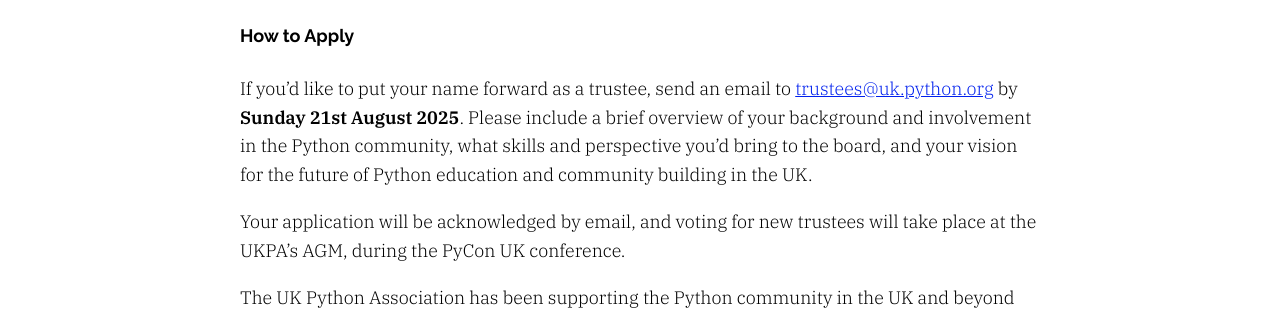
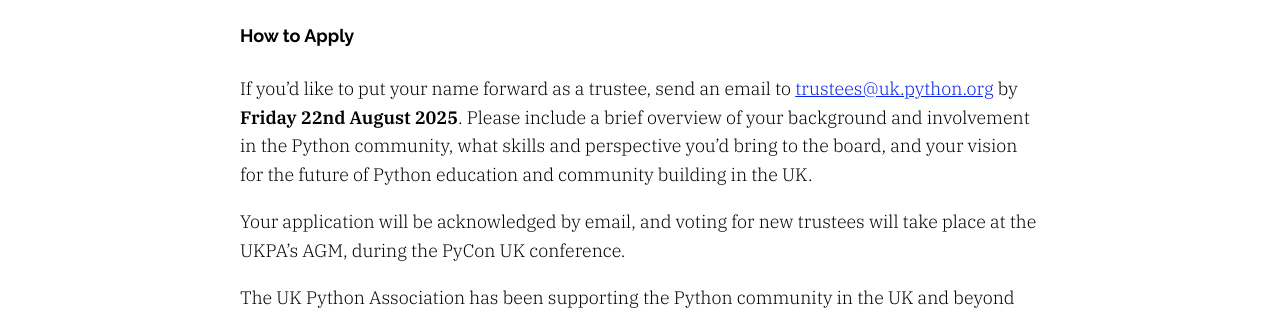
Before and after one commit to gma/2025.pyconuk.org, a Jekyll site: the page built from src/_posts/2025-08-06-the-ukpa-needs-you.md, in a window 1280 px wide and 900 px high, scrolled down 1428 px. Shown: the part 154-464 px from the top of the window. Built offline with Jekyll 4.4.1, drawn with Linux system fonts in a browser that asks for light colours.

Commit message:
Fix UKPA trustee application closing date

```diff
--- a/src/_posts/2025-08-06-the-ukpa-needs-you.md
+++ b/src/_posts/2025-08-06-the-ukpa-needs-you.md
@@ -29,7 +29,7 @@ We particularly welcome applications from underrepresented groups in tech, as di
 
 #### How to Apply
 
-If you’d like to put your name forward as a trustee, send an email to [trustees@uk.python.org](mailto:trustees@uk.python.org) by **Sunday 21st August 2025**. Please include a brief overview of your background and involvement in the Python community, what skills and perspective you'd bring to the board, and your vision for the future of Python education and community building in the UK.
+If you’d like to put your name forward as a trustee, send an email to [trustees@uk.python.org](mailto:trustees@uk.python.org) by **Friday 22nd August 2025**. Please include a brief overview of your background and involvement in the Python community, what skills and perspective you'd bring to the board, and your vision for the future of Python education and community building in the UK.
 
 Your application will be acknowledged by email, and voting for new trustees will take place at the UKPA’s AGM, during the PyCon UK conference.
 
```
